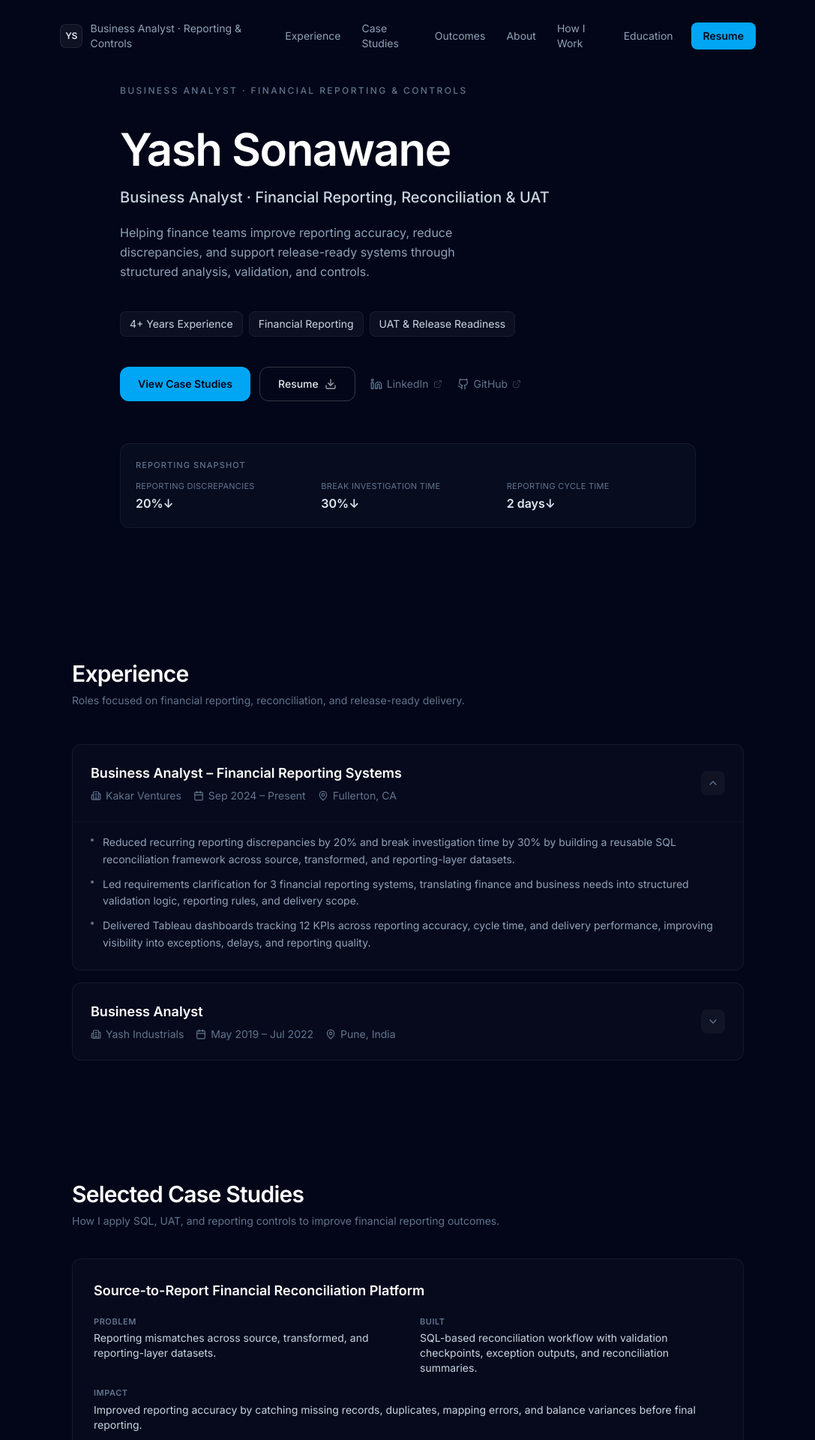
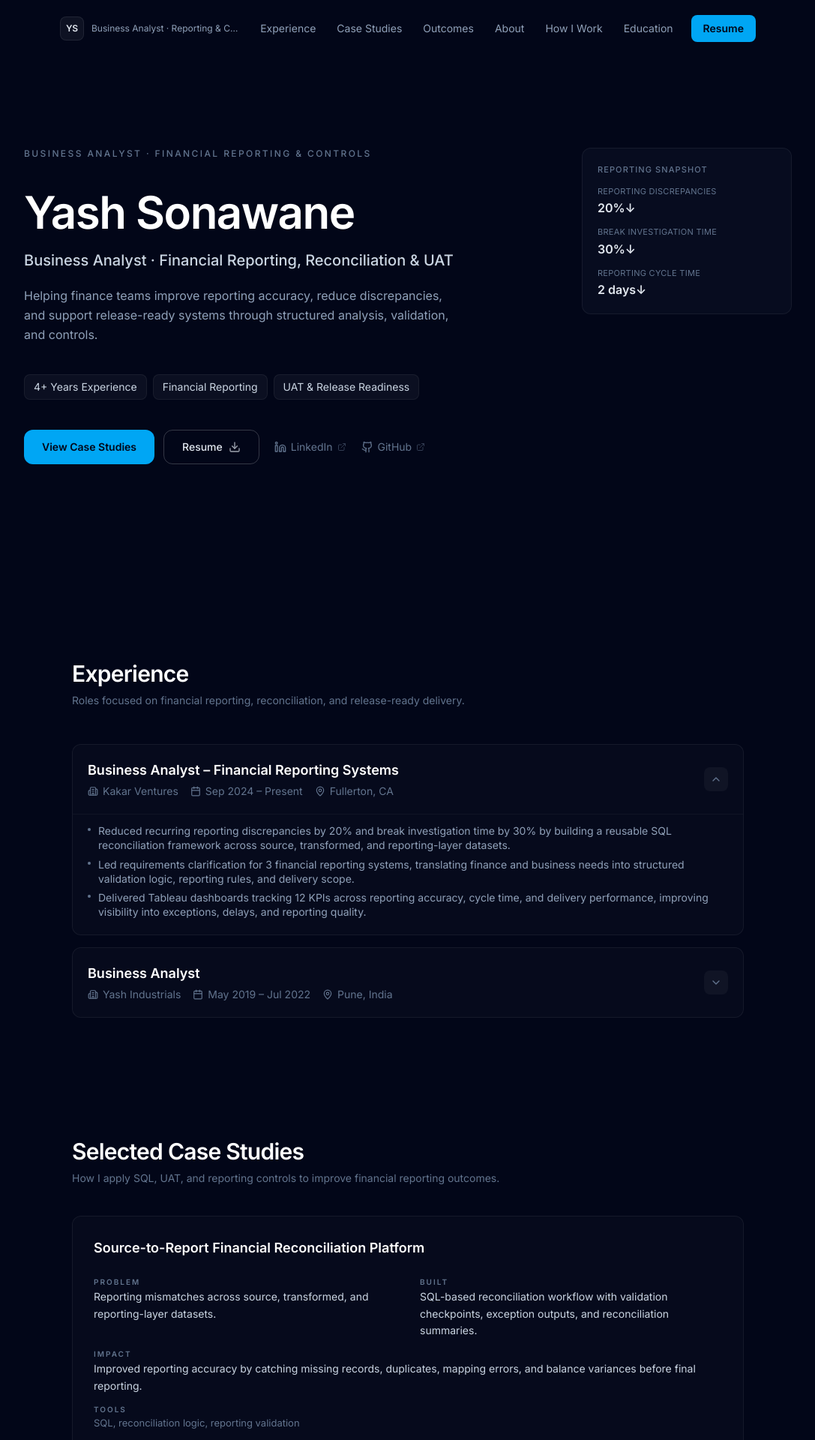
Before and after one commit to Sonawane250398/portfolio, a React (Vite) app: page / in a window 1280 px wide. Shown: the top 1920 px of the page at 75% size, without its empty margins (96-1183 px from the left). Built offline with nearby package versions, Linux system fonts and the light colour scheme.

Commit message:
Refine BA portfolio homepage design

```diff
--- a/src/components/About.tsx
+++ b/src/components/About.tsx
@@ -24,13 +24,13 @@ export default function About() {
           whileInView={{ opacity: 1, y: 0 }}
           viewport={{ once: true, margin: '-80px' }}
           transition={{ duration: 0.5 }}
-          className="grid grid-cols-1 md:grid-cols-[1.2fr_1fr] gap-12 md:gap-16 mb-16"
+          className="grid grid-cols-1 md:grid-cols-[1.2fr_1fr] gap-12 md:gap-16 mb-24"
         >
           <div>
             <h2 className="text-2xl md:text-3xl font-semibold tracking-tight text-white mb-4">
               About
             </h2>
-            <p className="text-slate-400 text-sm md:text-base max-w-xl leading-relaxed">
+            <p className="text-slate-400 text-sm md:text-base max-w-lg leading-relaxed">
               Business Analyst with 4+ years in financial reporting, reconciliation, UAT, and reporting controls — focused on making reporting more reliable and release-ready.
             </p>
           </div>
--- a/src/components/Achievements.tsx
+++ b/src/components/Achievements.tsx
@@ -71,12 +71,12 @@ export default function Achievements() {
               whileInView={{ opacity: 1, y: 0 }}
               viewport={{ once: true, margin: '-40px' }}
               transition={{ duration: 0.4, delay: index * 0.06 }}
-              className="rounded-xl border border-white/[0.06] bg-white/[0.02] p-6"
+              className="rounded-xl border border-white/[0.04] bg-white/[0.02] p-5"
             >
-              <p className="text-2xl md:text-3xl font-semibold text-white mb-2">
+              <p className="text-2xl md:text-3xl font-semibold text-white mb-1.5 tracking-tight">
                 <AnimatedCounter value={outcome.metric} />
               </p>
-              <p className="text-sm text-slate-400 leading-relaxed">{outcome.context}</p>
+              <p className="text-[13px] text-slate-500 leading-relaxed">{outcome.context}</p>
             </motion.div>
           ))}
         </div>
--- a/src/components/Experience.tsx
+++ b/src/components/Experience.tsx
@@ -43,9 +43,9 @@ export default function Experience() {
             >
               <button
                 onClick={() => setExpandedIndex(expandedIndex === index ? null : index)}
-                className="w-full text-left p-6 flex flex-col sm:flex-row sm:items-center justify-between gap-4 focus:outline-none"
+                className="w-full text-left p-4 sm:p-5 flex flex-col sm:flex-row sm:items-center justify-between gap-3 focus:outline-none"
               >
-                <div className="space-y-1.5">
+                <div className="space-y-1">
                   <h3 className="text-lg font-semibold text-white">{job.role}</h3>
                   <div className="flex flex-wrap items-center gap-x-4 gap-y-1 text-sm text-slate-500">
                     <span className="flex items-center gap-1.5">
@@ -80,12 +80,12 @@ export default function Experience() {
                 transition={{ duration: 0.25, ease: 'easeInOut' }}
                 className="overflow-hidden"
               >
-                <div className="px-6 pb-6 pt-0 border-t border-white/[0.04]">
-                  <ul className="space-y-2.5 mt-4">
+                <div className="px-4 sm:px-5 pb-4 sm:pb-5 pt-0 border-t border-white/[0.04]">
+                  <ul className="space-y-1.5 mt-3">
                     {job.bullets.map((bullet, i) => (
                       <li
                         key={i}
-                        className="flex items-start gap-3 text-sm text-slate-400 leading-relaxed"
+                        className="flex items-start gap-2.5 text-sm text-slate-400 leading-snug"
                       >
                         <span className="mt-1.5 w-1 h-1 rounded-full bg-slate-500 shrink-0" />
                         <span>{bullet}</span>
--- a/src/components/Footer.tsx
+++ b/src/components/Footer.tsx
@@ -7,16 +7,17 @@ export default function Footer() {
 
   return (
     <footer className="relative z-10 border-t border-white/[0.06] bg-slate-950/60 py-12 px-6 lg:px-12">
-      <div className="max-w-4xl mx-auto flex flex-col md:flex-row items-center justify-between gap-8">
+      <div className="max-w-4xl mx-auto">
+        <div className="flex flex-col md:flex-row md:items-center md:justify-between gap-8">
           <motion.div
             initial={{ opacity: 0, y: 10 }}
             whileInView={{ opacity: 1, y: 0 }}
             viewport={{ once: true }}
             transition={{ duration: 0.4 }}
-          className="flex flex-col items-center md:items-start gap-1"
+            className="flex flex-col items-center md:items-start gap-1 text-center md:text-left"
           >
             <h2 className="text-xl font-semibold tracking-tight text-white">{name}</h2>
-          <p className="text-slate-500 text-sm">
+            <p className="text-slate-500 text-sm max-w-sm">
               Business Analyst focused on reporting quality, reconciliation, and release-ready delivery.
             </p>
           </motion.div>
@@ -26,20 +27,20 @@ export default function Footer() {
             whileInView={{ opacity: 1, y: 0 }}
             viewport={{ once: true }}
             transition={{ duration: 0.4, delay: 0.1 }}
-          className="flex flex-wrap justify-center gap-6 text-slate-500"
+            className="flex flex-wrap items-center justify-center md:justify-end gap-x-8 gap-y-3 text-slate-500"
           >
             <a
               href={`mailto:${email}`}
               className="flex items-center gap-2 text-sm hover:text-slate-300 transition-colors"
             >
-            <Mail className="w-4 h-4" />
+              <Mail className="w-4 h-4 shrink-0" />
               <span className="hidden sm:inline">{email}</span>
             </a>
             <a
               href={`tel:${phone.replace(/\D/g, '')}`}
               className="flex items-center gap-2 text-sm hover:text-slate-300 transition-colors"
             >
-            <Phone className="w-4 h-4" />
+              <Phone className="w-4 h-4 shrink-0" />
               <span className="hidden sm:inline">{phone}</span>
             </a>
             {links.map((link) => (
@@ -50,7 +51,7 @@ export default function Footer() {
                 rel="noopener noreferrer"
                 className="flex items-center gap-2 text-sm hover:text-slate-300 transition-colors"
               >
-              {link.name === 'LinkedIn' ? <Linkedin className="w-4 h-4" /> : <Github className="w-4 h-4" />}
+                {link.name === 'LinkedIn' ? <Linkedin className="w-4 h-4 shrink-0" /> : <Github className="w-4 h-4 shrink-0" />}
                 <span className="hidden sm:inline">{link.name}</span>
               </a>
             ))}
@@ -62,10 +63,11 @@ export default function Footer() {
           whileInView={{ opacity: 1 }}
           viewport={{ once: true }}
           transition={{ duration: 0.4, delay: 0.2 }}
-        className="max-w-4xl mx-auto mt-10 pt-8 border-t border-white/[0.04] text-center text-slate-600 text-xs"
+          className="mt-10 pt-8 border-t border-white/[0.04] text-center text-slate-600 text-xs"
         >
           <p>© {new Date().getFullYear()} {name}. All rights reserved.</p>
         </motion.div>
+      </div>
     </footer>
   );
 }
--- a/src/components/Hero.tsx
+++ b/src/components/Hero.tsx
@@ -22,13 +22,14 @@ export default function Hero() {
       id="home"
       className="relative min-h-screen flex items-center justify-center pt-28 pb-24 px-6 lg:px-12 overflow-hidden"
     >
-      <div className="max-w-3xl mx-auto w-full z-10">
+      <div className="max-w-5xl mx-auto w-full z-10">
         <motion.div
           initial={{ opacity: 0, y: 20 }}
           animate={{ opacity: 1, y: 0 }}
           transition={{ duration: 0.8, delay: 0.2 }}
-          className="flex flex-col items-start gap-10"
+          className="flex flex-col lg:grid lg:grid-cols-[1fr_280px] lg:gap-12 xl:gap-16 lg:items-start gap-10"
         >
+          <div className="flex flex-col items-start gap-10 min-w-0">
             <p className="text-xs font-medium tracking-[0.2em] uppercase text-slate-500">
               Business Analyst · Financial Reporting & Controls
             </p>
@@ -40,7 +41,7 @@ export default function Hero() {
               <h2 className="text-lg md:text-xl font-medium text-slate-300">
                 Business Analyst · Financial Reporting, Reconciliation & UAT
               </h2>
-            <p className="text-slate-400 text-base max-w-lg leading-relaxed">
+              <p className="text-slate-400 text-base max-w-xl leading-relaxed">
                 Helping finance teams improve reporting accuracy, reduce discrepancies, and support release-ready systems through structured analysis, validation, and controls.
               </p>
             </div>
@@ -90,12 +91,13 @@ export default function Hero() {
                 ))}
               </div>
             </div>
+          </div>
 
-          <div className="w-full mt-4 rounded-xl border border-white/[0.06] bg-slate-900/40 p-5">
+          <div className="w-full lg:w-auto lg:min-w-[280px] rounded-xl border border-white/[0.06] bg-slate-900/40 p-5 self-center lg:self-start">
             <p className="text-[11px] font-medium tracking-widest uppercase text-slate-500 mb-3">
               Reporting snapshot
             </p>
-            <div className="grid grid-cols-3 gap-4">
+            <div className="grid grid-cols-3 lg:grid-cols-1 gap-4 lg:gap-3">
               {kpis.map((kpi) => (
                 <div key={kpi.label} className="flex flex-col gap-0.5">
                   <span className="text-[11px] uppercase tracking-wide text-slate-500">{kpi.label}</span>
--- a/src/components/Navbar.tsx
+++ b/src/components/Navbar.tsx
@@ -32,19 +32,19 @@ export default function Navbar() {
         isScrolled ? 'bg-slate-950/90 backdrop-blur-md border-b border-white/[0.06] py-3' : 'bg-transparent py-5'
       }`}
     >
-      <div className="max-w-5xl mx-auto px-6 lg:px-12 flex items-center justify-between">
-        <a href="#home" className="flex items-center gap-2.5">
-          <div className="flex items-center justify-center w-8 h-8 rounded-lg bg-white/[0.05] border border-white/[0.08]">
+      <div className="max-w-5xl mx-auto px-6 lg:px-12 flex items-center justify-between gap-4">
+        <a href="#home" className="flex items-center gap-2.5 min-w-0 shrink">
+          <div className="flex items-center justify-center w-8 h-8 rounded-lg bg-white/[0.05] border border-white/[0.08] shrink-0">
             <span className="text-xs font-semibold tracking-tight text-slate-200">
               {name.split(' ').map((n) => n[0]).join('')}
             </span>
           </div>
-          <span className="hidden sm:inline text-sm text-slate-400">
+          <span className="hidden sm:inline text-xs text-slate-400 whitespace-nowrap truncate max-w-[180px] xl:max-w-none">
             Business Analyst · Reporting & Controls
           </span>
         </a>
 
-        <div className="hidden lg:flex items-center gap-1">
+        <div className="hidden lg:flex items-center gap-1 shrink-0">
           {navLinks.map((link) => (
             <a
               key={link.name}
@@ -66,7 +66,7 @@ export default function Navbar() {
 
         <button
           onClick={() => setIsMobileMenuOpen(!isMobileMenuOpen)}
-          className="lg:hidden p-2 text-slate-400 hover:text-white transition-colors"
+          className="lg:hidden p-2 text-slate-400 hover:text-white transition-colors shrink-0"
           aria-label="Toggle navigation"
         >
           {isMobileMenuOpen ? <X className="w-6 h-6" /> : <Menu className="w-6 h-6" />}
--- a/src/components/Projects.tsx
+++ b/src/components/Projects.tsx
@@ -23,6 +23,8 @@ const caseStudies = [
     tools: 'SQL, controls monitoring, variance analysis',
   },
 ];
+
+const labelClass = "text-[10px] font-semibold tracking-[0.2em] text-slate-500 uppercase";
 
 export default function Projects() {
   return (
@@ -53,23 +55,23 @@ export default function Projects() {
               transition={{ duration: 0.4, delay: index * 0.05 }}
               className="rounded-xl border border-white/[0.06] bg-white/[0.02] p-6 md:p-7"
             >
-              <h3 className="text-lg font-semibold text-white mb-5">{cs.title}</h3>
-              <dl className="grid grid-cols-1 md:grid-cols-2 gap-x-8 gap-y-4 text-sm">
+              <h3 className="text-lg font-semibold text-white mb-6">{cs.title}</h3>
+              <dl className="grid grid-cols-1 md:grid-cols-2 gap-x-8 gap-y-3 text-sm">
                 <div>
-                  <dt className="text-[11px] font-semibold tracking-wider text-slate-500 uppercase mb-1">Problem</dt>
-                  <dd className="text-slate-300">{cs.problem}</dd>
+                  <dt className={labelClass + " mb-0.5"}>Problem</dt>
+                  <dd className="text-slate-300 leading-relaxed">{cs.problem}</dd>
                 </div>
                 <div>
-                  <dt className="text-[11px] font-semibold tracking-wider text-slate-500 uppercase mb-1">Built</dt>
-                  <dd className="text-slate-300">{cs.built}</dd>
+                  <dt className={labelClass + " mb-0.5"}>Built</dt>
+                  <dd className="text-slate-300 leading-relaxed">{cs.built}</dd>
                 </div>
                 <div className="md:col-span-2">
-                  <dt className="text-[11px] font-semibold tracking-wider text-slate-500 uppercase mb-1">Impact</dt>
-                  <dd className="text-slate-300">{cs.impact}</dd>
+                  <dt className={labelClass + " mb-0.5"}>Impact</dt>
+                  <dd className="text-slate-300 leading-relaxed">{cs.impact}</dd>
                 </div>
                 <div>
-                  <dt className="text-[11px] font-semibold tracking-wider text-slate-500 uppercase mb-1">Tools</dt>
-                  <dd className="text-slate-500">{cs.tools}</dd>
+                  <dt className={labelClass + " mb-0.5"}>Tools</dt>
+                  <dd className="text-slate-500 text-[13px]">{cs.tools}</dd>
                 </div>
               </dl>
             </motion.article>
--- a/src/components/Skills.tsx
+++ b/src/components/Skills.tsx
@@ -42,10 +42,10 @@ export default function Skills() {
               whileInView={{ opacity: 1, y: 0 }}
               viewport={{ once: true, margin: '-40px' }}
               transition={{ duration: 0.4, delay: index * 0.05 }}
-              className="rounded-xl border border-white/[0.06] bg-white/[0.02] p-5"
+              className="rounded-xl border border-white/[0.04] bg-white/[0.015] p-5"
             >
-              <h3 className="text-sm font-semibold text-white mb-3">{group.title}</h3>
-              <ul className="space-y-1.5 text-sm text-slate-400">
+              <h3 className="text-sm font-medium text-slate-400 mb-3">{group.title}</h3>
+              <ul className="space-y-1.5 text-sm text-slate-500">
                 {group.items.map((item) => (
                   <li key={item}>{item}</li>
                 ))}
```
Lines whose indentation alone changed are shown as unchanged.
